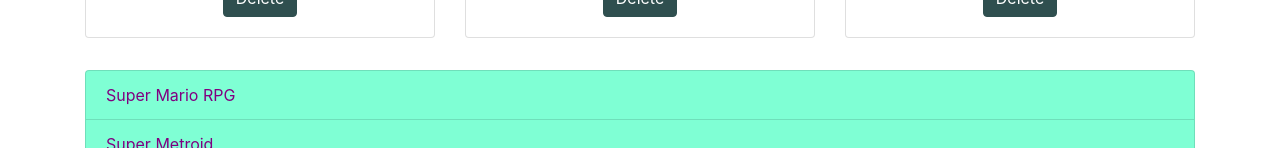
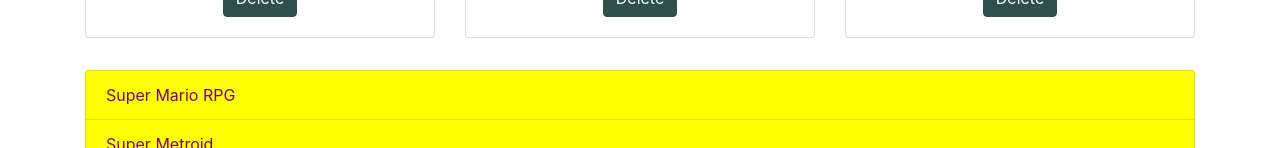
Before and after one commit to apellerite/vue_intro, a Vue app: page / in a window 1280 px wide. Shown: the part 804-952 px from the top of the page. Built offline with nearby package versions, Linux system fonts and the light colour scheme.

Commit message:
fix: one more time   - line fix: for testing purposes - another line
Refs: abc

```diff
--- a/src/App.vue
+++ b/src/App.vue
@@ -12,7 +12,7 @@
       </div>
     </div>
     <ul class="list-group">
-      <li class="list-group-item" v-for="title in gameTitles" style="color: purple; background-color: aquamarine" :key="title">{{ title }}</li>
+      <li class="list-group-item" v-for="title in gameTitles" style="color: purple; background-color: yellow" :key="title">{{ title }}</li>
     </ul>
   </div>
 </template>
```
